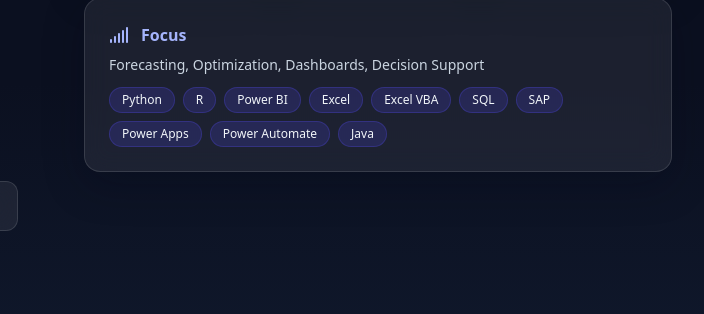
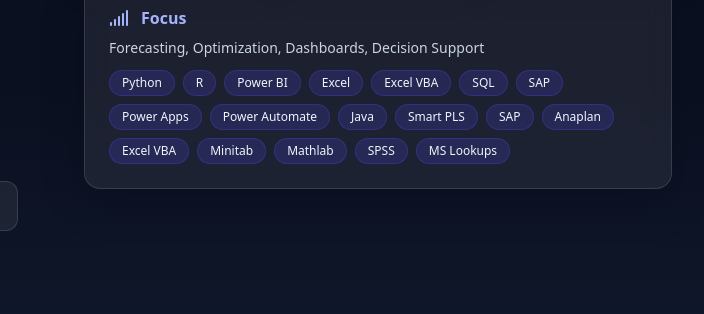
Before and after one commit to ChamaraKasun99/ChamaraSubasinghe, a plain HTML site: page index.html in a window 1280 px wide. Shown: the part 348-662 px from the top of the page, 576-1280 px from the left. Drawn offline with nearby package versions, Linux system fonts and the light colour scheme; a small style sheet from the web is missing.

Commit message:
Add files via upload

```diff
--- a/index.html
+++ b/index.html
@@ -136,6 +136,14 @@
                 <span class="px-3 py-1 rounded-full bg-primary-600/20 border border-primary-600/30">Power Apps</span>
                 <span class="px-3 py-1 rounded-full bg-primary-600/20 border border-primary-600/30">Power Automate</span>
                 <span class="px-3 py-1 rounded-full bg-primary-600/20 border border-primary-600/30">Java</span>
+                <span class="px-3 py-1 rounded-full bg-primary-600/20 border border-primary-600/30">Smart PLS</span>
+                <span class="px-3 py-1 rounded-full bg-primary-600/20 border border-primary-600/30">SAP</span>
+                <span class="px-3 py-1 rounded-full bg-primary-600/20 border border-primary-600/30">Anaplan</span>
+                <span class="px-3 py-1 rounded-full bg-primary-600/20 border border-primary-600/30">Excel VBA</span>
+                <span class="px-3 py-1 rounded-full bg-primary-600/20 border border-primary-600/30">Minitab</span>
+                <span class="px-3 py-1 rounded-full bg-primary-600/20 border border-primary-600/30">Mathlab</span>
+                <span class="px-3 py-1 rounded-full bg-primary-600/20 border border-primary-600/30">SPSS</span>
+                <span class="px-3 py-1 rounded-full bg-primary-600/20 border border-primary-600/30">MS Lookups</span>
               </div>
             </div>
           </div>
```
